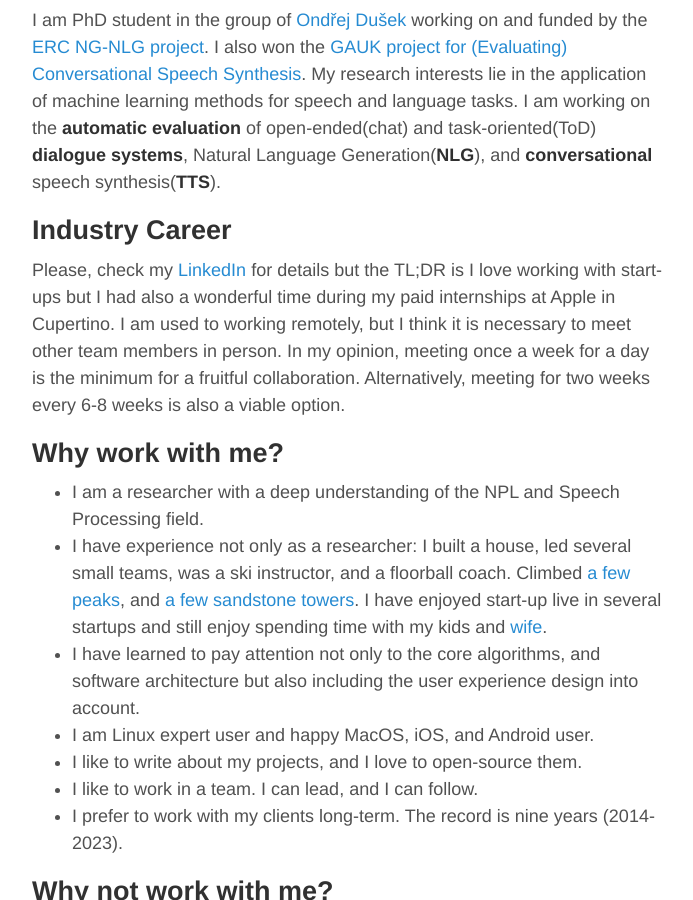
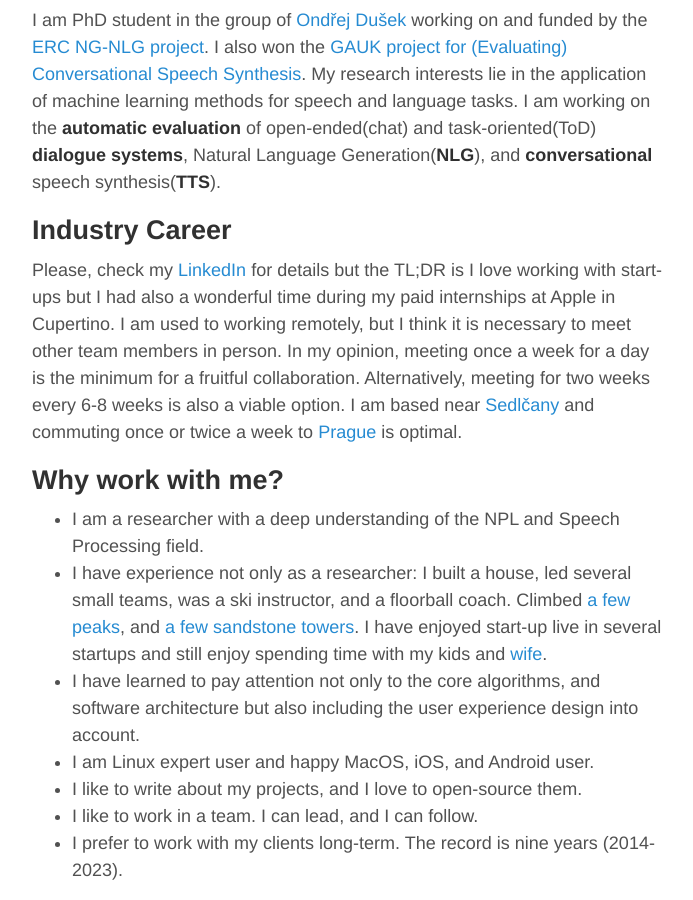
Before and after one commit to oplatek/oplatek.github.io, a Jekyll site: the page built from index.md, in a window 1280 px wide and 900 px high, scrolled down 831 px. Shown: the whole window, without its empty margins (293-986 px from the left). Built offline with Jekyll 4.4.1, drawn with Linux system fonts in a browser that asks for light colours.

Commit message:
based near sedlcany

```diff
--- a/index.md
+++ b/index.md
@@ -31,6 +31,7 @@ start-ups but I had also a wonderful time during my paid internships at Apple in
 I am used to working remotely, but I think it is necessary to meet other team members in person.
 In my opinion, meeting once a week for a day is the minimum for a fruitful collaboration.
 Alternatively, meeting for two weeks every 6-8 weeks is also a viable option.
+I am based near [Sedlčany](https://cs.wikipedia.org/wiki/Sedl%C4%8Dany) and commuting once or twice a week to [Prague](https://en.wikipedia.org/wiki/Prague) is optimal.
 
 ## Why work with me?
 - I am a researcher with a deep understanding of the NPL and Speech Processing field.
```
